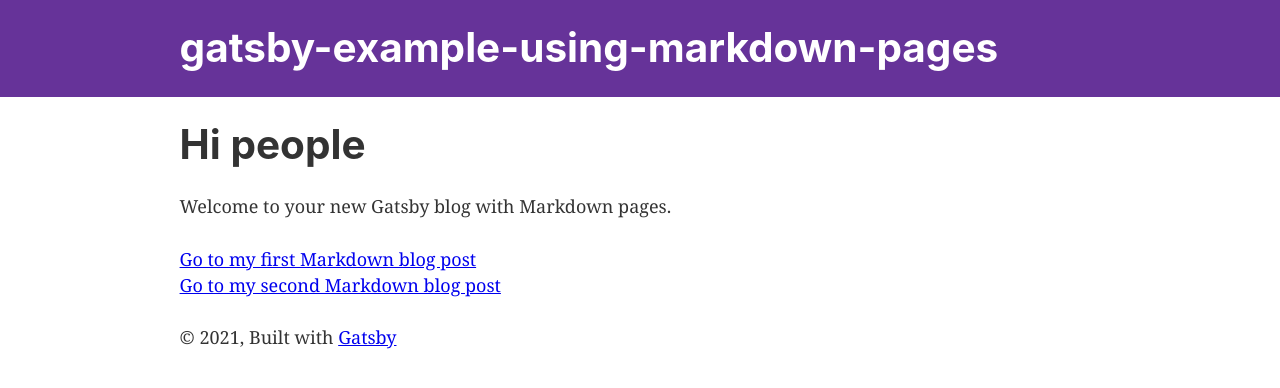
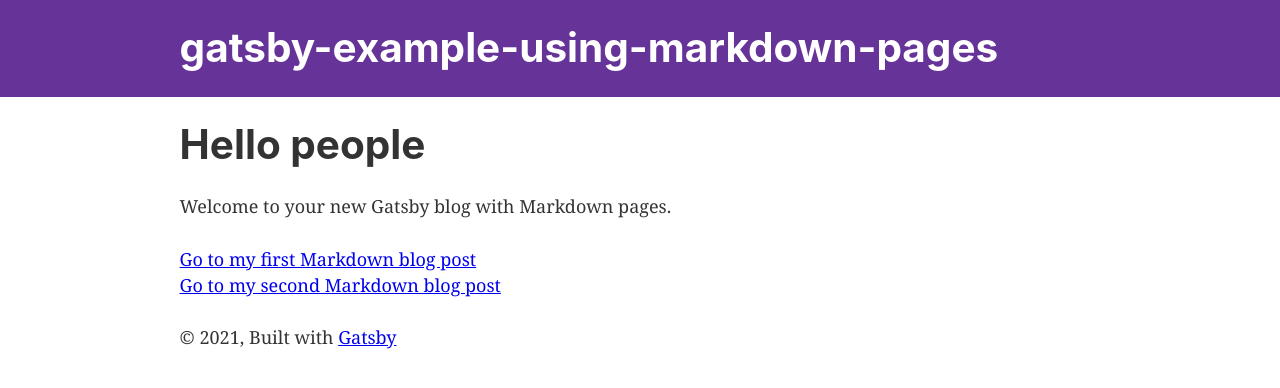
Before and after one commit to danydodson/javascript-code-book, a Gatsby site: page / in a window 1280 px wide. Built offline with nearby package versions, Linux system fonts and the light colour scheme; Gatsby itself is replaced by a stand-in of ours.

Commit message:
refactor: :art updates

```diff
--- a/src/pages/index.js
+++ b/src/pages/index.js
@@ -5,7 +5,7 @@ import Layout from '../components/layout'
 
 const IndexPage = () => (
   <Layout>
-    <h1>Hi people</h1>
+    <h1>Hello people</h1>
     <p>Welcome to your new Gatsby blog with Markdown pages.</p>
     <p>
       <Link to='/posts/blog-post-1/'>Go to my first Markdown blog post</Link>
```
